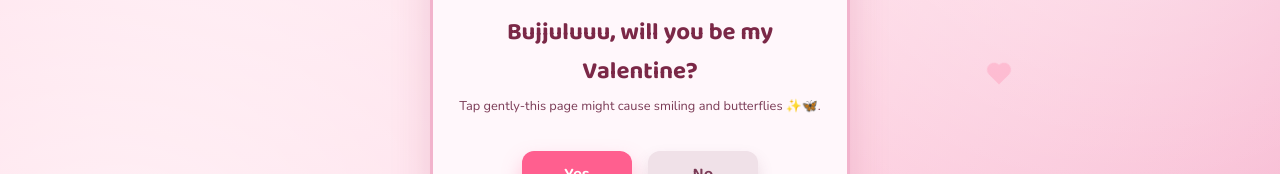
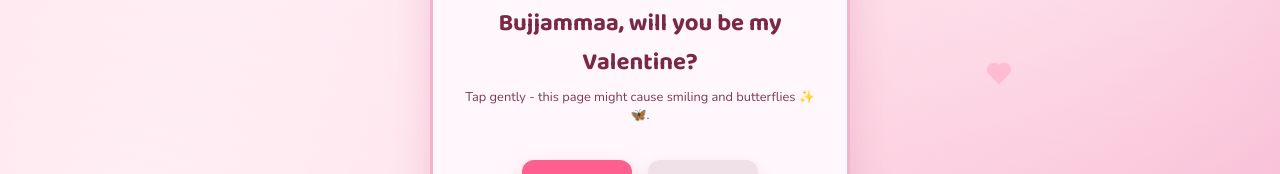
Before and after one commit to KoppunooriManideep/ValentinesDay, a plain HTML site: page index.html in a window 1280 px wide. Shown: the part 372-546 px from the top of the page. Drawn offline with nearby package versions, Linux system fonts and the light colour scheme.

Commit message:
updated names

```diff
--- a/index.html
+++ b/index.html
@@ -14,8 +14,8 @@
       <div class="sticker" aria-hidden="true">
         <img id="heroGif" class="panda" src="assets/1.gif" alt="" />
       </div>
-      <h1>Bujjuluuu, will you be my Valentine?</h1>
-      <p id="smallText" class="sub initial">Tap gently-this page might cause smiling and butterflies ✨🦋.</p>
+      <h1>Bujjammaa, will you be my Valentine?</h1>
+      <p id="smallText" class="sub initial">Tap gently - this page might cause smiling and butterflies ✨🦋.</p>
       <div class="actions" aria-live="polite">
         <button id="yesBtn" class="btn yes" type="button">Yes</button>
         <button id="noBtn" class="btn no" type="button">No</button>
```
Also changed, not shown: memories.html (+1 -1 lines).
